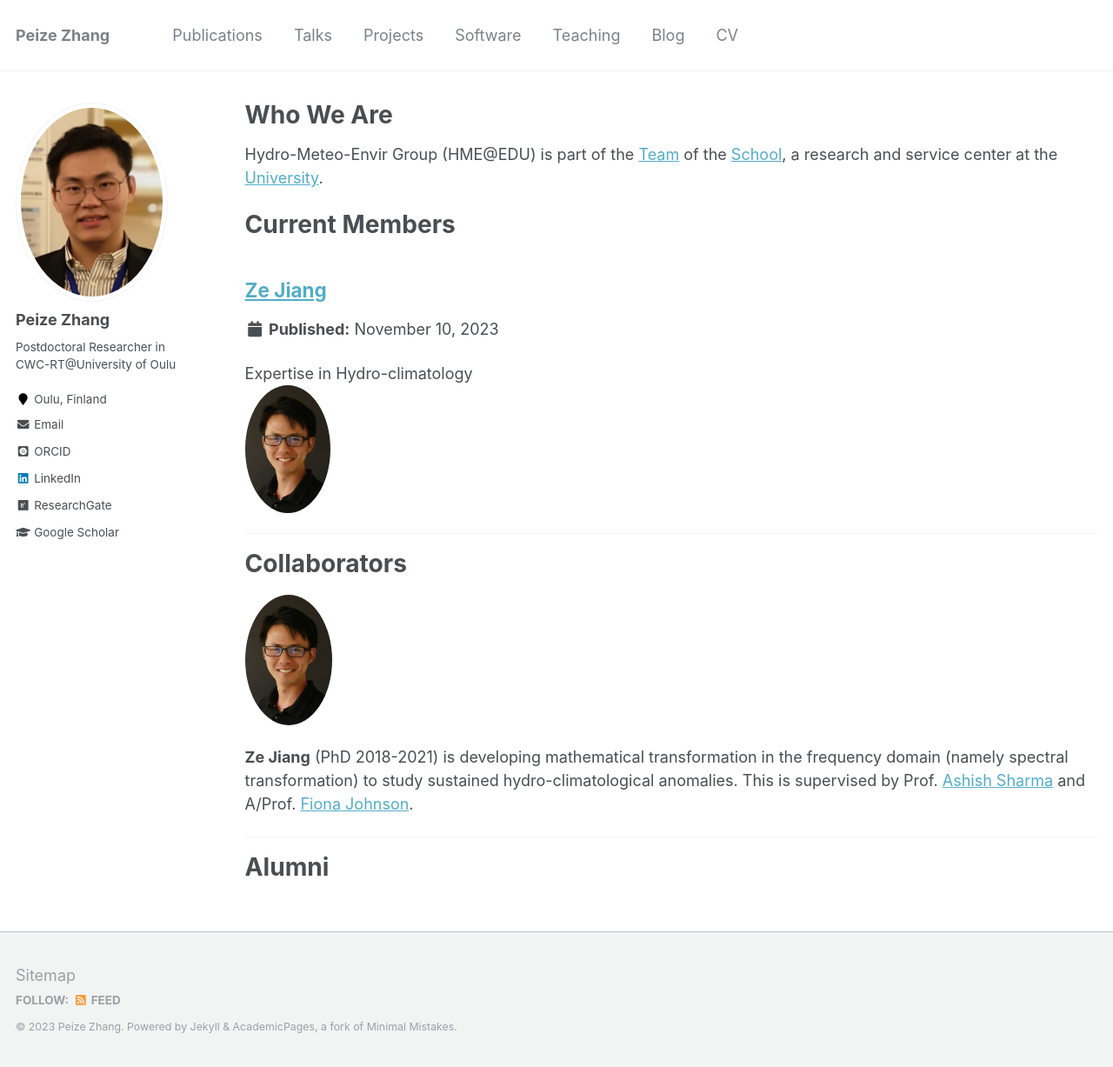
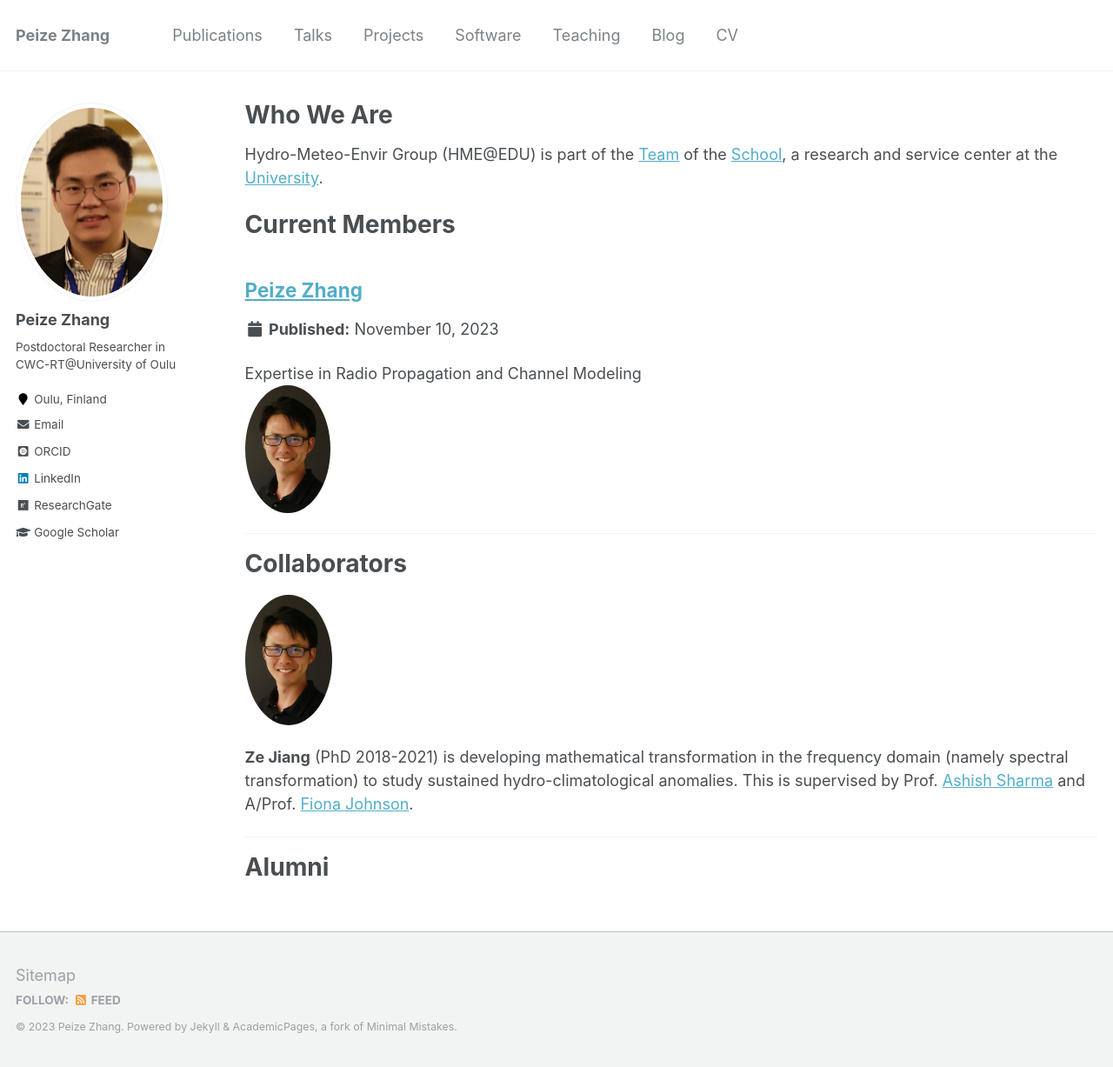
Before and after one commit to PeizeZhang/PeizeZhang.github.io, a Jekyll site: the page built from _pages/people.md, in a window 1280 px wide and 1227 px high. Shown: the whole window at 87% size. Built offline with Jekyll 4.4.1, drawn with Linux system fonts in a browser that asks for light colours; some web fonts are replaced.

Commit message:
Update ze.jiang.md

```diff
--- a/_people/ze.jiang.md
+++ b/_people/ze.jiang.md
@@ -1,12 +1,12 @@
 ---
-title: "Ze Jiang"
-excerpt: "Expertise in Hydro-climatology <br/><img src='/images/profile.jpg' style='height: 10%; width: 10%; object-fit: contain' alt='Avatar' class='avatar'/>"
+title: "Peize Zhang"
+excerpt: "Expertise in Radio Propagation and Channel Modeling <br/><img src='/images/profile.jpg' style='height: 10%; width: 10%; object-fit: contain' alt='Avatar' class='avatar'/>"
 author_profile: false
 share: false
 collection: people
 ---
 
-<img src="/images/profile.jpg" alt="Avatar" class="avatar"/>
+<img src="/bio_PeizeZhang.jpg" alt="Avatar" class="avatar"/>
 
-I am an engineer, hydro-climatologist and researcher. My research focuses on drought detection and attribution, as well as prediction using GCM simulations. I mainly use statistical tools to carry out my research works. I am also an R enthusiast.
+I am a Postdoctoral researcher in 6G Flagship programme with the Centre for Wireless Communications (CWC), University of Oulu, Finland. My research focuses on propagation, deployment, and performance issues of millimeter-wave/THz communication systems.
 More info about me can be found in [CV](https://zejiang-unsw.github.io/cv/) or [downloaded CV](http://zejiang-unsw.github.io/files/CV_Ze JIANG_UNSW_Eng.pdf).
```
